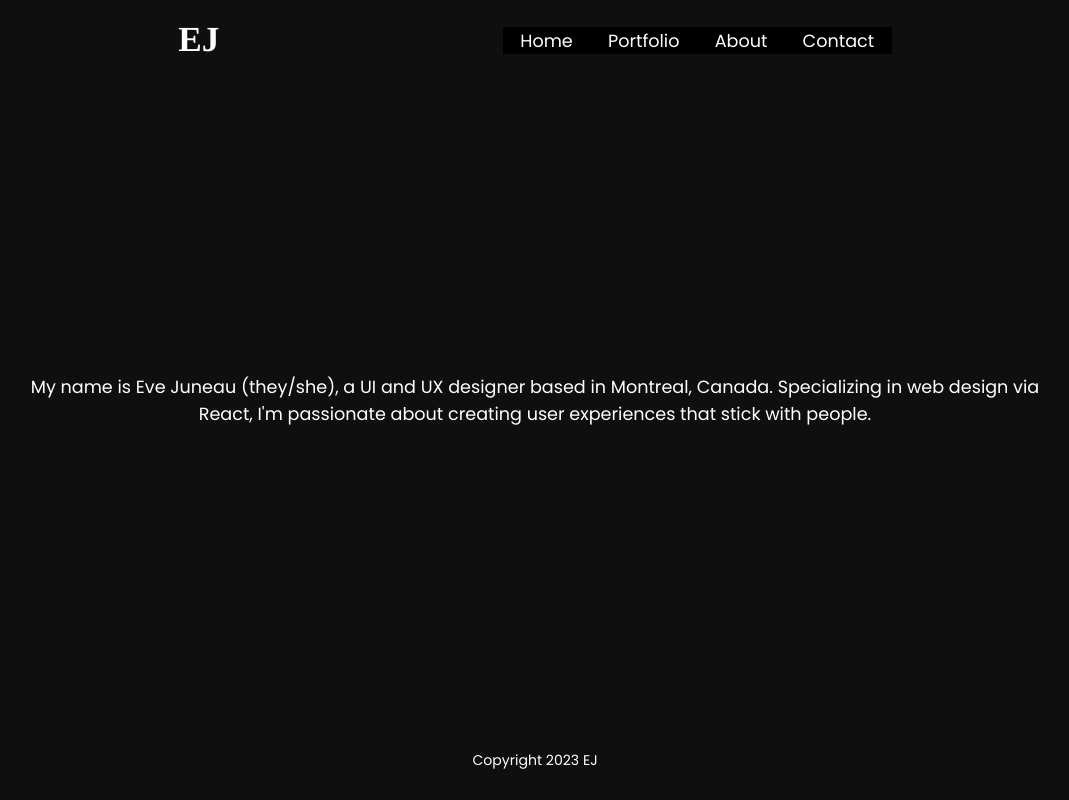
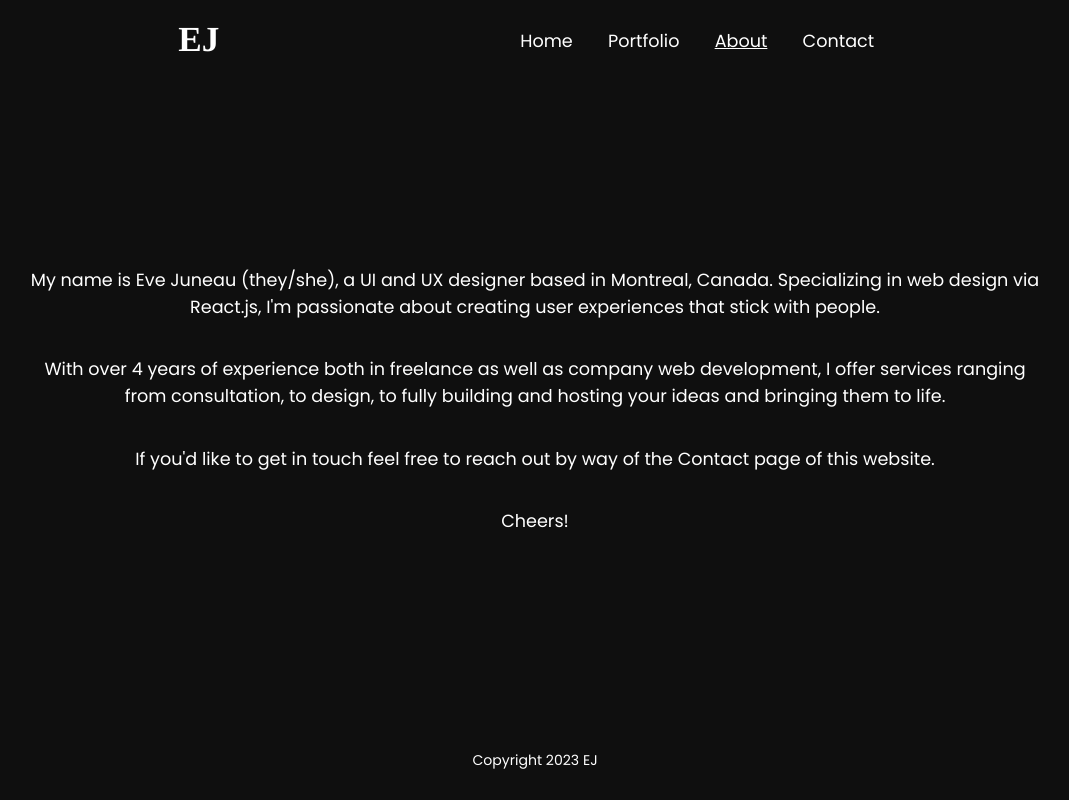
Before and after one commit to ejuneau/portfolio, a React (Create React App) app: page /about in a window 1280 px wide. Shown: the whole page, without its empty margins (105-1174 px from the left). Built offline with nearby package versions, Linux system fonts and the light colour scheme; a web font is replaced by a local one.

Commit message:
modified:   src/About.css 	modified:   src/About.js 	modified:   src/App.js 	modified:   src/Hamburger.js 	modified:   src/Header.css 	modified:   src/Header.js

```diff
--- a/src/About.css
+++ b/src/About.css
@@ -9,6 +9,6 @@
 }
 .About {
     align-self: center;
-    padding: 10vw;
+    padding:  0 10vw;
     text-align: center;
 }
--- a/src/About.js
+++ b/src/About.js
@@ -4,8 +4,14 @@ function About() {
   return (
     <div className="AboutContainer">
       <p className="About">My name is Eve Juneau (they/she), a UI and UX designer based in Montreal,
-      Canada. Specializing in web design via React, I'm passionate about creating user experiences
+      Canada. Specializing in web design via React.js, I'm passionate about creating user experiences
       that stick with people.</p>
+      <p className="About">With over 4 years of experience both in freelance as well as company web
+       development, I offer services ranging from consultation, to design, to fully building and
+       hosting your ideas and bringing them to life.</p>
+       <p className="About">If you'd like to get in touch feel free to reach out by way of the Contact
+       page of this website. </p>
+       <p className="About">Cheers!</p>
 
     </div>
   );
--- a/src/App.js
+++ b/src/App.js
@@ -1,5 +1,4 @@
 import './App.css';
-import { useState, useEffect } from 'react';
 import Home from './Home';
 import Header from './Header';
 import Footer from './Footer';
--- a/src/Hamburger.js
+++ b/src/Hamburger.js
@@ -33,7 +33,7 @@ export default function Hamburger(props) {
                     display: flex;
                     visibility: ${props.hamburgerOpen? 'visible' : 'hidden'};
                     opacity: ${props.hamburgerOpen? '1' : '0'};
-                    background-color: black;
+                    background-color: #0F0F0F;
                     top: 0;
                     height: 100vh;
                     width: 100vw;
--- a/src/Header.css
+++ b/src/Header.css
@@ -24,6 +24,10 @@ header nav li {
 header nav li:hover {
     text-decoration-color: #FFFFFF;
 }
+.active-link {
+    text-decoration: underline;
+    text-decoration-color: white;
+}
 
 header nav li a, header h1 a {
     color: white;
--- a/src/Header.js
+++ b/src/Header.js
@@ -1,21 +1,22 @@
 import './Header.css';
 import Hamburger from './Hamburger';
 import { useState } from 'react';
-import { Link } from 'react-router-dom';
-function Header(props) {
+import { Link, NavLink } from 'react-router-dom';
+function Header() {
   const [hamburgerOpen, setHamburgerOpen] = useState(false);
   const toggleHamburger = () => {
     setHamburgerOpen(!hamburgerOpen)
   }
+  console.log(window.location.pathname);
   return (
     // <header className="Header" style={{"backgroundColor": props.backgroundColor}}>
     <header>
       <h1><Link to="/">EJ</Link></h1>
       <nav>
-        <li><Link to="/" onClick={toggleHamburger}>Home</Link></li>
-        <li><Link to="/portfolio" onClick={toggleHamburger}>Portfolio</Link></li>
-        <li><Link to="/About" onClick={toggleHamburger}>About</Link></li>
-        <li><Link to="/Contact" onClick={toggleHamburger}>Contact</Link></li>
+        <li><NavLink className={window.location.pathname === "/" && "active-link" } to="/" onClick={toggleHamburger}>Home</NavLink></li>
+        <li><NavLink className={window.location.pathname === "/portfolio" && "active-link"} to="/portfolio" onClick={toggleHamburger}>Portfolio</NavLink></li>
+        <li><NavLink className={window.location.pathname === "/about" && "active-link"} to="/about" onClick={toggleHamburger}>About</NavLink></li>
+        <li><NavLink className={window.location.pathname === "/contact" && "active-link"} to="/contact" onClick={toggleHamburger}>Contact</NavLink></li>
       </nav>
       <div className="hamburger" onClick={toggleHamburger}>
         <Hamburger hamburgerOpen={hamburgerOpen} />
```
